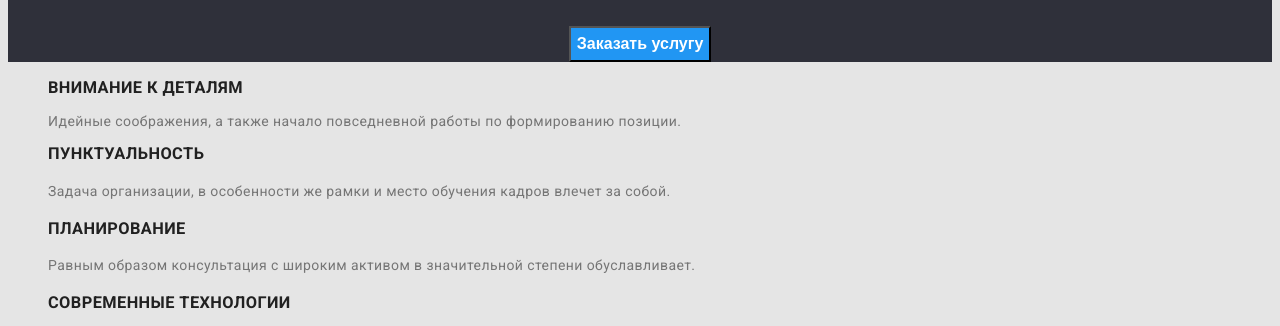
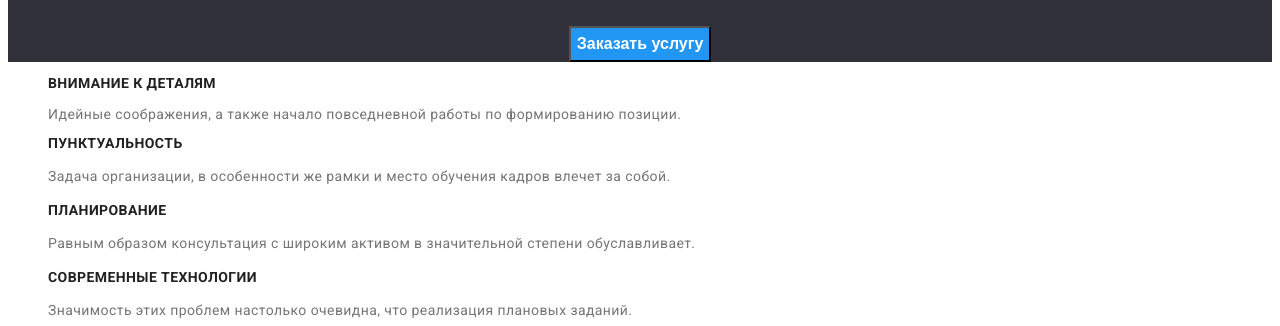
Before and after one commit to OlehIshchenko13/goit-markup-hw-02, a plain HTML site: page index.html in a window 1280 px wide. Shown: the part 258-584 px from the top of the page. Drawn offline with Linux system fonts and the light colour scheme.

Commit message:
body bcg #fff, .benefits-header font-size 14px

```diff
--- a/css/style.css
+++ b/css/style.css
@@ -17,7 +17,7 @@
 }
 /*Body*/
 body {
-   background-color: var(--white-bg);
+   background-color: var(--white-text);
    color: var(--primary-text-color);
    letter-spacing: var(--primary-letter-spacing);
    font-size: var(--primary-font-size);
@@ -116,8 +116,10 @@ body {
 .benefits-header {
    line-height: 1.1;
    text-transform: uppercase;
+   font-size: 14px;
 }
 .benefits-text {
+
    line-height: 1.7;
 }
 /*Team*/
```
